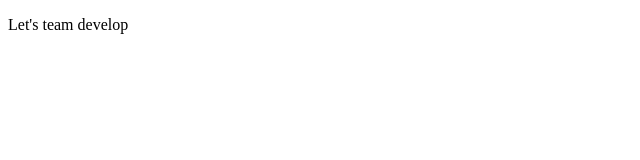
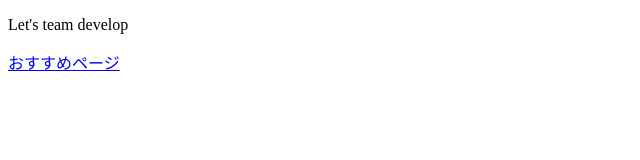
Before and after one commit to Kashiwazaki-Seiichirou/pairprograming2, a plain HTML site: page index.html in a window 1280 px wide. Shown: the whole page, without its empty margins (0-640 px from the left). Drawn offline with Linux system fonts and the light colour scheme.

Commit message:
index.htmlに追記
おすすめページを追記しました。

```diff
--- a/index.html
+++ b/index.html
@@ -7,5 +7,6 @@
 </head>
 <body>
     <p>Let's team develop</p>
+    <a href="https://sites.google.com/morijyobi.ac.jp/pj-dev-intro2/%E3%83%9B%E3%83%BC%E3%83%A0">おすすめページ</a>
 </body>
 </html>
```
